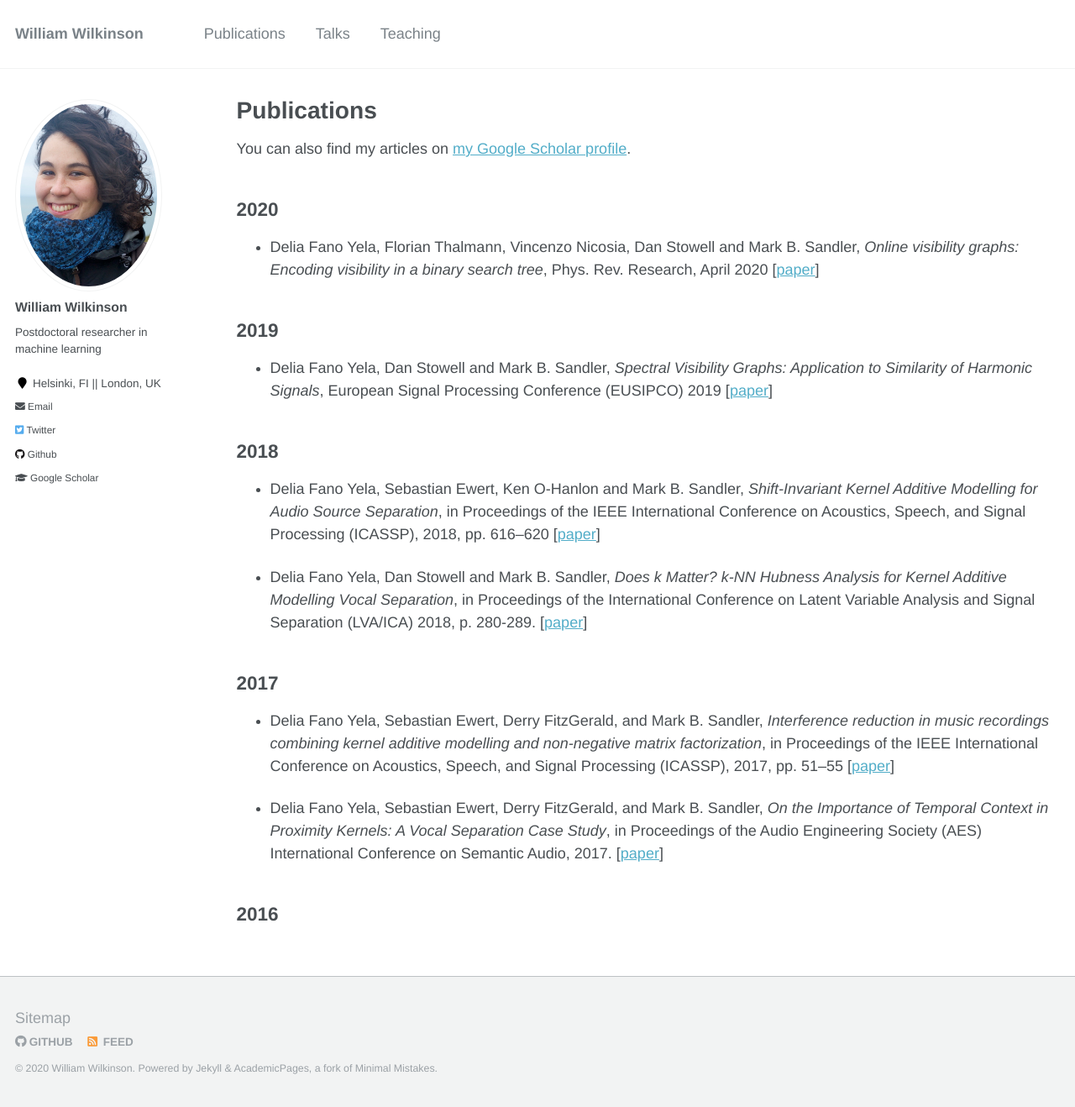
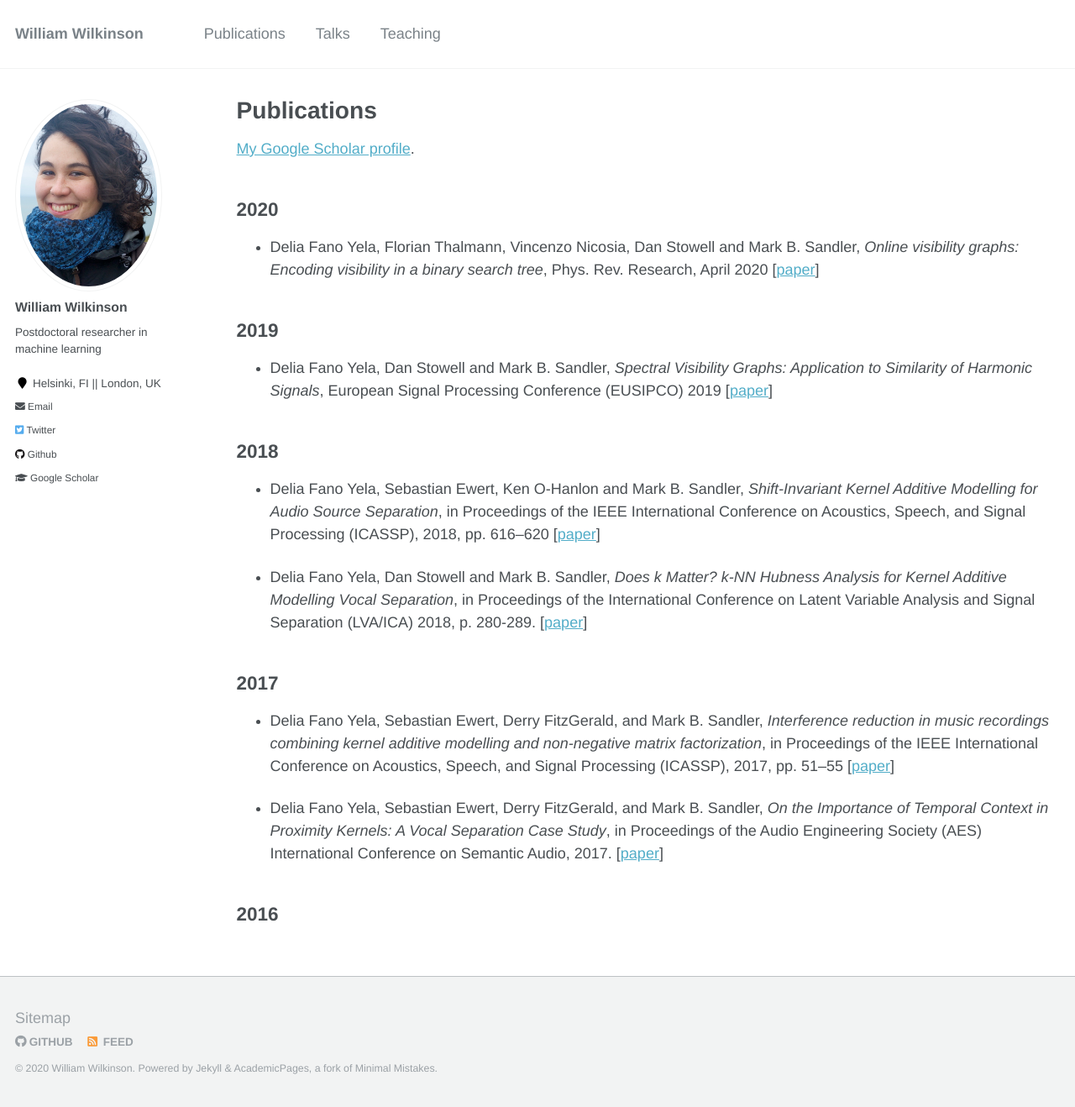
Before and after one commit to wil-j-wil/wil-j-wil2.github.io, a Jekyll site: the page built from _pages/publications.md, in a window 1280 px wide and 1318 px high. Shown: the whole window at 84% size. Built offline with Jekyll 4.4.1, drawn with Linux system fonts in a browser that asks for light colours.

Commit message:
Update publications.md

```diff
--- a/_pages/publications.md
+++ b/_pages/publications.md
@@ -5,7 +5,7 @@
 author_profile: true
 ---
 
-You can also find my articles on <a href="https://scholar.google.com/citations?user=od6BFu4AAAAJ">my Google Scholar profile</a>.
+<a href="https://scholar.google.com/citations?user=od6BFu4AAAAJ">My Google Scholar profile</a>.
 
 {% include base_path %}
 
```
